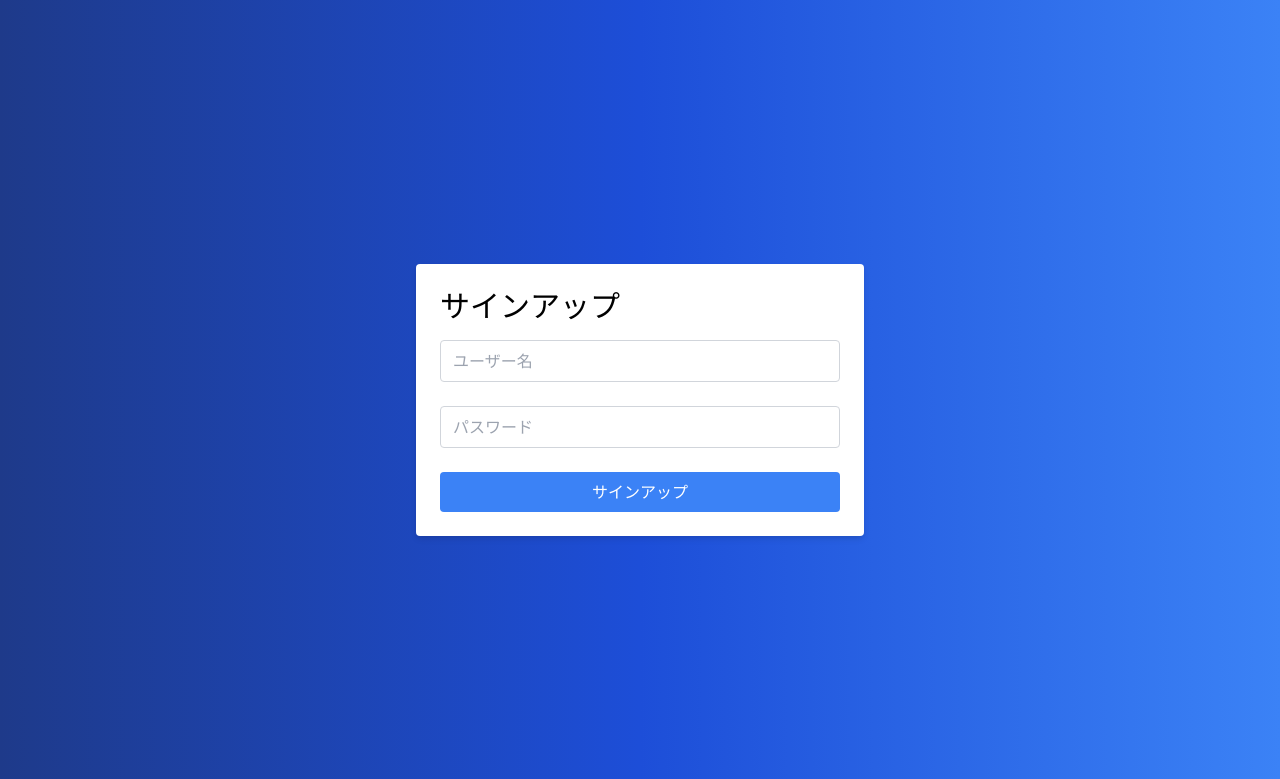
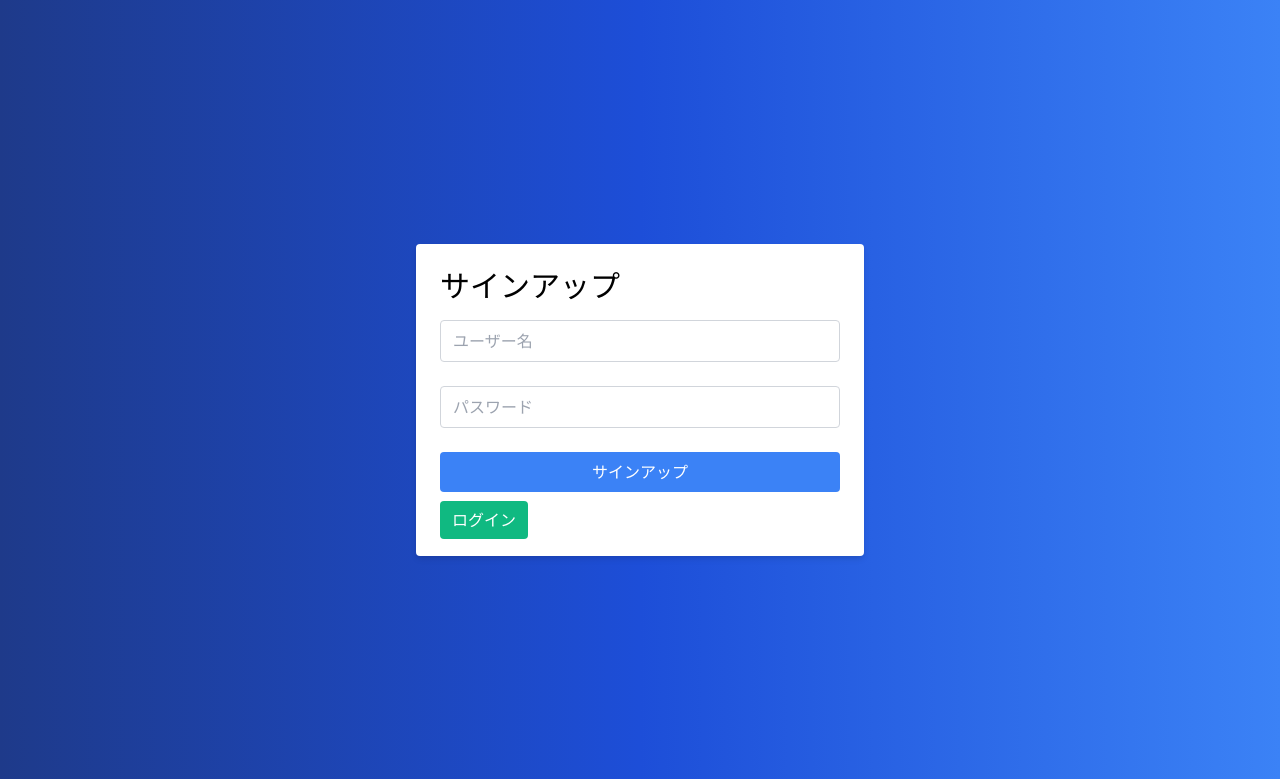
Before and after one commit to linkalls/kari, a PHP site: page /signup.php in a window 1280 px wide. Shown: the top 779 px of the page. Run offline with PHP 8.4, Linux system fonts and the light colour scheme.

Commit message:
ログインリンクを追加***

```diff
--- a/signup.php
+++ b/signup.php
@@ -66,6 +66,9 @@ if ($_SERVER["REQUEST_METHOD"] == "POST") {
         <input type="submit" value="サインアップ" class="w-full px-3 py-2 text-white bg-blue-500 rounded hover:bg-blue-600" aria-label="サインアップ">
       </div>
     </form>
+    <div class="mt-4">
+      <a href="login.php" class="w-full px-3 py-2 text-white bg-green-500 rounded hover:bg-green-600">ログイン</a>
+    </div>
     <?php if (isset($error)): ?>
       <p class="text-red-500"><?php echo $error; ?></p>
     <?php endif; ?>
```
